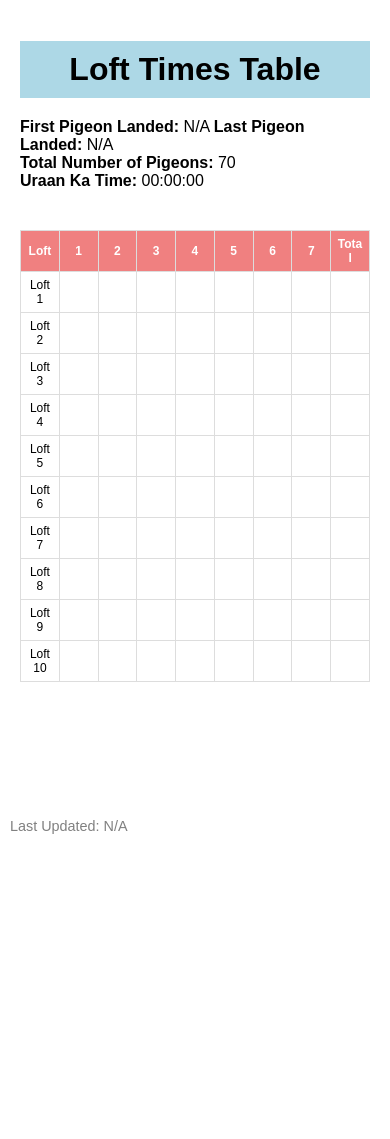
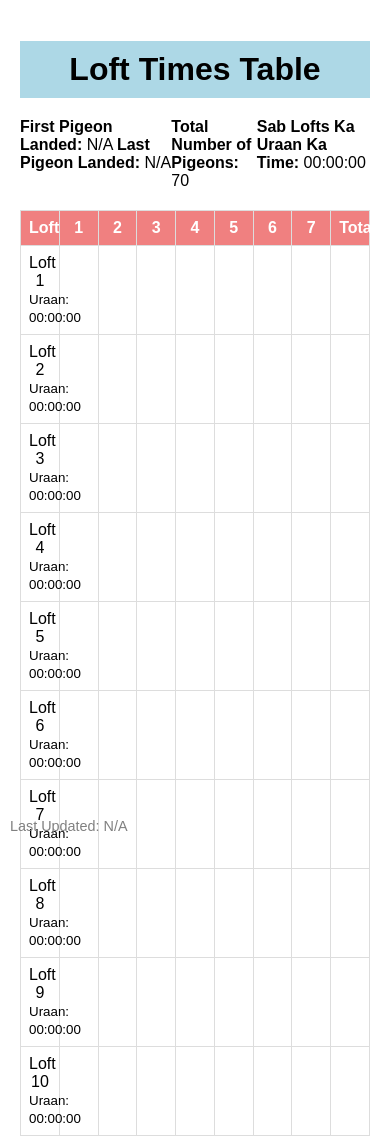
Before and after one commit to zotigo-code/site, a plain HTML site: page index.html in a window 390 px wide. Before the commit the page ends 844 px from the top, so only its background shows below. Drawn offline with Linux system fonts and the light colour scheme.

Commit message:
Update index.html

```diff
--- a/index.html
+++ b/index.html
@@ -6,27 +6,24 @@
   <title>Main Table</title>
   <link rel="stylesheet" href="style.css">
   <style>
-    /* Top Image */
     #topImageContainer {
       width: 100%;
-      height: 20vh; /* 20% of page height */
+      height: 20vh;
       overflow: hidden;
       margin-bottom: 10px;
     }
     #topImageContainer img {
       width: 100%;
       height: 100%;
-      object-fit: cover; /* fill area */
+      object-fit: cover;
     }
-
     h1 {
-      background-color: lightblue; /* changed from yellow to light blue */
+      background-color: lightblue;
       text-align: center;
       font-size: 2rem;
       padding: 10px;
       margin-bottom: 20px;
     }
-
     table {
       border-collapse: collapse;
       width: 100%;
@@ -37,13 +34,11 @@
       text-align: center;
       padding: 8px;
       width: 10%;
-      word-wrap: break-word;
     }
     th {
       background-color: lightcoral;
       color: white;
     }
-
     .blink {
       animation: blink-animation 1s infinite alternate;
       background-color: lightgreen;
@@ -52,17 +47,6 @@
       from { background-color: lightgreen; }
       to { background-color: transparent; }
     }
-
-    .table-container {
-      overflow-x: auto;
-      margin-bottom: 20px;
-    }
-
-    @media screen and (max-width: 768px) {
-      table { font-size: 12px; }
-      th, td { padding: 6px; }
-    }
-
     footer {
       position: fixed;
       bottom: 10px;
@@ -73,51 +57,36 @@
   </style>
 </head>
 <body>
-  <!-- Top Image -->
   <div id="topImageContainer"></div>
-
-  <!-- Dynamic Page Heading -->
   <h1 id="pageHeading">Loft Times Table</h1>
 
-  <!-- Stats -->
-  <div id="tableStats" style="display:flex; flex-wrap:wrap; justify-content:space-between; align-items:center; margin-bottom:20px;">
+  <div id="tableStats" style="display:flex; justify-content:space-between; margin-bottom:20px;">
     <div>
       <strong>First Pigeon Landed:</strong> <span id="firstPigeonLanded">N/A</span>
       <strong>Last Pigeon Landed:</strong> <span id="lastPigeonLanded">N/A</span>
     </div>
     <div><strong>Total Number of Pigeons:</strong> <span id="totalPigeons">70</span></div>
-    <div><strong>Uraan Ka Time:</strong> <span id="uraanKaTimeDisplay">00:00:00</span></div>
+    <div><strong>Sab Lofts Ka Uraan Ka Time:</strong> <span id="uraanKaTimeDisplay">00:00:00</span></div>
   </div>
 
-  <div class="table-container">
   <table id="mainTable">
     <thead>
       <tr>
         <th>Loft</th><th>1</th><th>2</th><th>3</th><th>4</th><th>5</th><th>6</th><th>7</th><th>Total</th>
       </tr>
     </thead>
-      <tbody>
-        <script>
-          for (let i = 1; i <= 10; i++) {
-            document.write(`<tr>
-              <td>Loft ${i}</td>
-              ${'<td></td>'.repeat(7)}
-              <td></td>
-            </tr>`);
-          }
-        </script>
-      </tbody>
+    <tbody></tbody>
   </table>
-  </div>
 
   <footer id="lastUpdated">Last Updated: N/A</footer>
 
   <script>
-    let loftData, uraanKaTime, pageHeading, lastUpdated, latestTime;
+    let loftData, uraanKaTime, perLoftUraanKaTime, pageHeading, lastUpdated, latestTime;
 
     function loadData() {
       loftData = JSON.parse(localStorage.getItem("loftData")) || Array(10).fill(null).map(() => Array(7).fill(""));
       uraanKaTime = localStorage.getItem("uraanKaTime") || "00:00:00";
+      perLoftUraanKaTime = JSON.parse(localStorage.getItem("perLoftUraanKaTime")) || {};
       pageHeading = localStorage.getItem("pageHeading") || "Loft Times Table";
       lastUpdated = localStorage.getItem("lastUpdated") || "N/A";
     }
@@ -147,13 +116,16 @@
     }
 
     function updateMainTable() {
-      const mainTable = document.getElementById("mainTable").getElementsByTagName("tbody")[0];
-      mainTable.innerHTML = "";
+      const tbody = document.getElementById("mainTable").querySelector("tbody");
+      tbody.innerHTML = "";
 
       loftData.forEach((loft, i) => {
         const row = document.createElement("tr");
         const loftCell = document.createElement("td");
-        loftCell.textContent = `Loft ${i + 1}`;
+
+        // Show Loft name + Uraan Ka Time if set
+        let loftTime = perLoftUraanKaTime[i+1] || uraanKaTime;
+        loftCell.innerHTML = `Loft ${i+1}<br><small>Uraan: ${loftTime}</small>`;
         row.appendChild(loftCell);
 
         let totalSeconds = 0;
@@ -162,7 +134,7 @@
           if (time) {
             cell.textContent = time;
             if (time === latestTime) cell.classList.add("blink");
-            totalSeconds += parseTimeInSeconds(time) - parseTimeInSeconds(uraanKaTime);
+            totalSeconds += parseTimeInSeconds(time) - parseTimeInSeconds(loftTime);
           }
           row.appendChild(cell);
         });
@@ -173,7 +145,7 @@
         totalCell.textContent = totalSeconds > 0 ? formatSeconds(totalSeconds) : "";
         row.appendChild(totalCell);
 
-        mainTable.appendChild(row);
+        tbody.appendChild(row);
       });
     }
 
@@ -181,7 +153,6 @@
       const [hh, mm, ss] = timeStr.split(":").map(Number);
       return hh * 3600 + mm * 60 + ss;
     }
-
     function formatSeconds(seconds) {
       const hh = String(Math.floor(seconds / 3600)).padStart(2, "0");
       const mm = String(Math.floor((seconds % 3600) / 60)).padStart(2, "0");
@@ -196,23 +167,18 @@
       updateStats();
       updateMainTable();
 
-      // Top Image
       const banner = document.getElementById("topImageContainer");
       banner.innerHTML = "";
       const savedImage = localStorage.getItem("topImage");
       if (savedImage) {
         banner.innerHTML = `<img src="${savedImage}" alt="Top Image">`;
       } else {
-        banner.style.height = "0px"; // hide if no image
+        banner.style.height = "0px";
       }
     }
 
     document.addEventListener("DOMContentLoaded", updatePage);
-
-    // Auto-refresh when admin.html changes localStorage
-    window.addEventListener("storage", () => {
-      updatePage();
-    });
+    window.addEventListener("storage", updatePage);
   </script>
 </body>
 </html>
```
Lines whose indentation alone changed are shown as unchanged.
